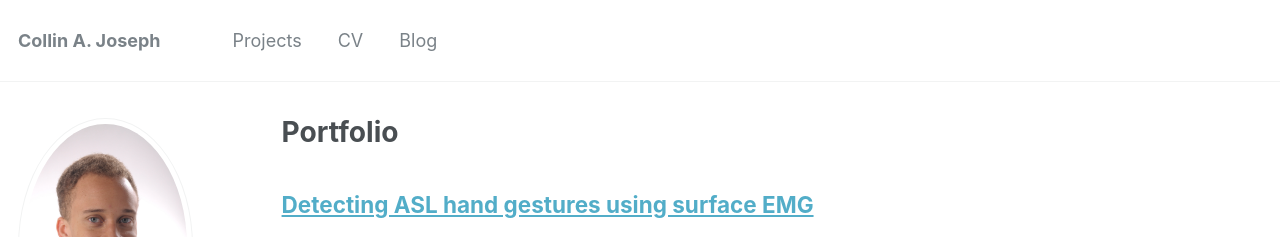
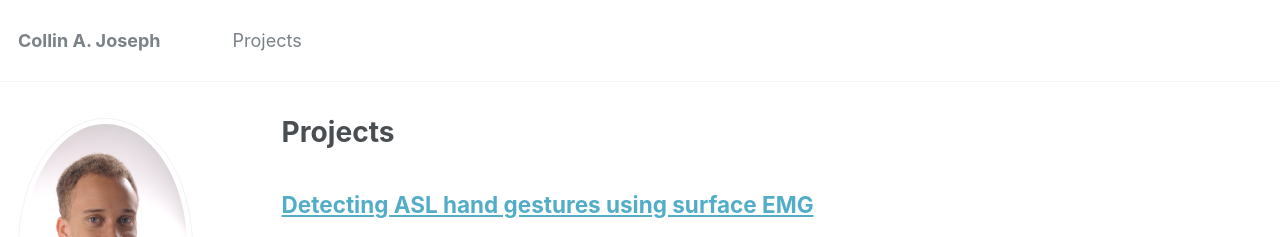
Before and after one commit to collinquintyne/collinquintyne.github.io, a Jekyll site: the page built from _pages/portfolio.html, in a window 1280 px wide. Shown: the top 237 px of the page. Built offline with Jekyll 4.4.1, drawn with Linux system fonts in a browser that asks for light colours.

Commit message:
renamed portfolio to projects

```diff
--- a/_config.yml
+++ b/_config.yml
@@ -181,7 +181,7 @@
   publications:
     output: true
     permalink: /:collection/:path/
-  portfolio:
+  projects:
     output: true
     permalink: /:collection/:path/
   talks:
@@ -230,7 +230,7 @@
   # _portfolio
   - scope:
       path: ""
-      type: portfolio
+      type: projects
     values:
       layout: single
       author_profile: true
--- a/_pages/portfolio.html
+++ b/_pages/portfolio.html
@@ -1,13 +1,13 @@
 ---
 layout: archive
-title: "Portfolio"
-permalink: /portfolio/
+title: "Projects"
+permalink: /projects/
 author_profile: true
 ---
 
 {% include base_path %}
 
 
-{% for post in site.portfolio %}
+{% for post in site.projects %}
   {% include archive-single.html %}
 {% endfor %}
```
Also changed, not shown: _data/navigation.yml (+5 -5 lines), _projects/projects-1.md (renamed from _portfolio/portfolio-1.md, +1 -1 lines).
